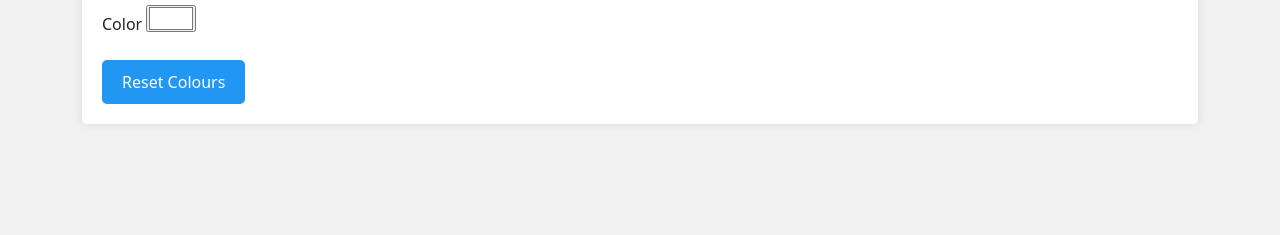
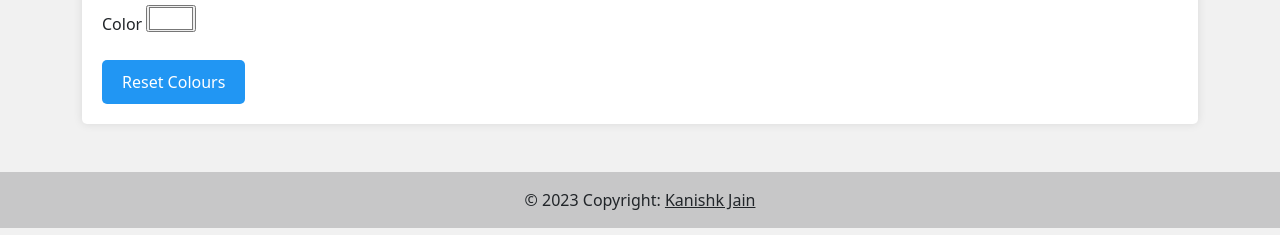
Before and after one commit to kanishkjain0263/topic2-aboveandbeyond, a plain HTML site: page index.html in a window 1280 px wide. Shown: the part 565-800 px from the top of the page. Drawn offline with nearby package versions, Linux system fonts and the light colour scheme.

Commit message:
ADD FOOTER

```diff
--- a/index.html
+++ b/index.html
@@ -48,10 +48,23 @@
         </form>
     </div>
 
+    <!-- footer -->
+    <footer class="bg-light text-center text-lg-start">
+        <!-- Copyright -->
+        <div class="text-center p-3" style="background-color: rgba(0, 0, 0, 0.2);">
+            © 2023 Copyright:
+            <a class="text-dark" href="https://github.com/kanishkjain0263" target="_blank"
+                rel="noopener noreferrer">Kanishk Jain</a>
+        </div>
+        <!-- Copyright -->
+    </footer>
+
     <!-- Bootstrap JavaScript -->
     <script src="https://cdnjs.cloudflare.com/ajax/libs/bootstrap/5.0.2/js/bootstrap.bundle.min.js"></script>
     <!-- Custom JavaScript -->
     <script src="script.js"></script>
+
+
 </body>
 
 </html>
```
